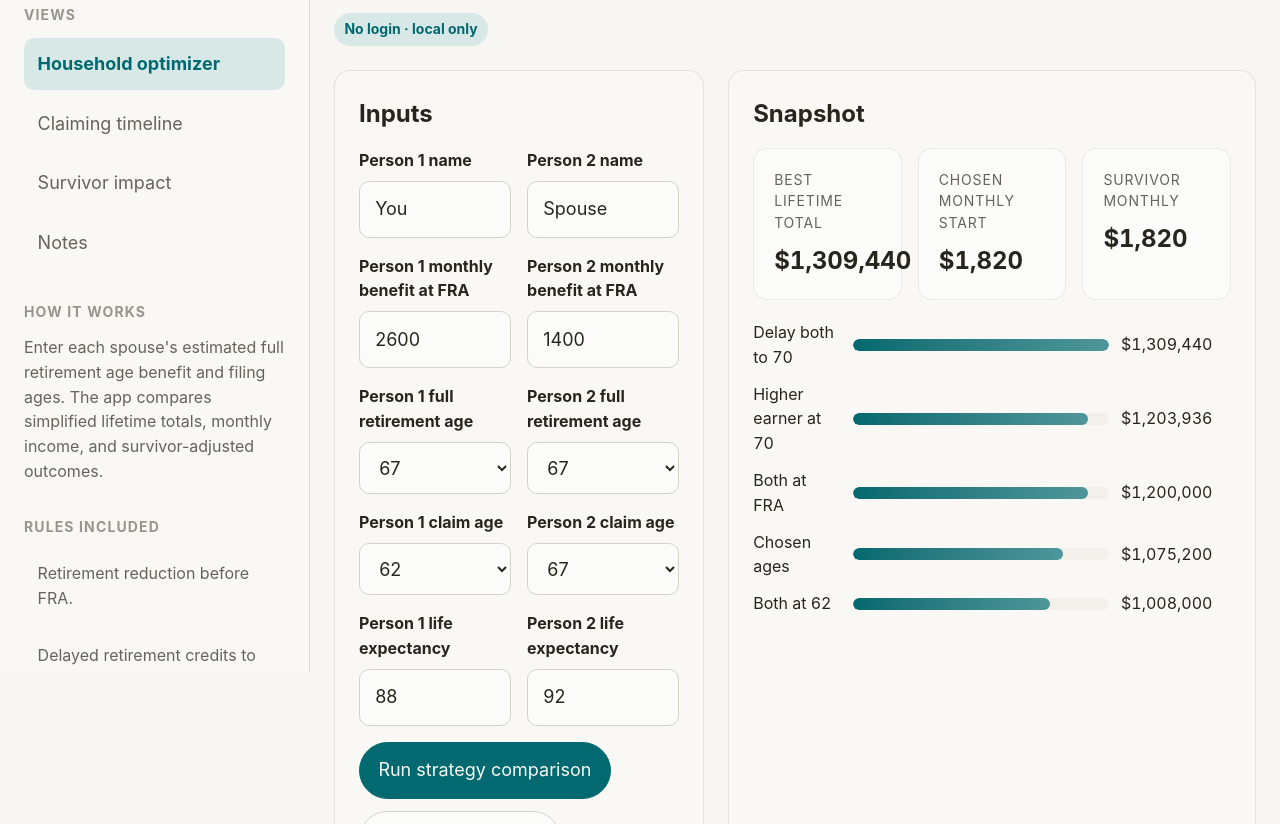
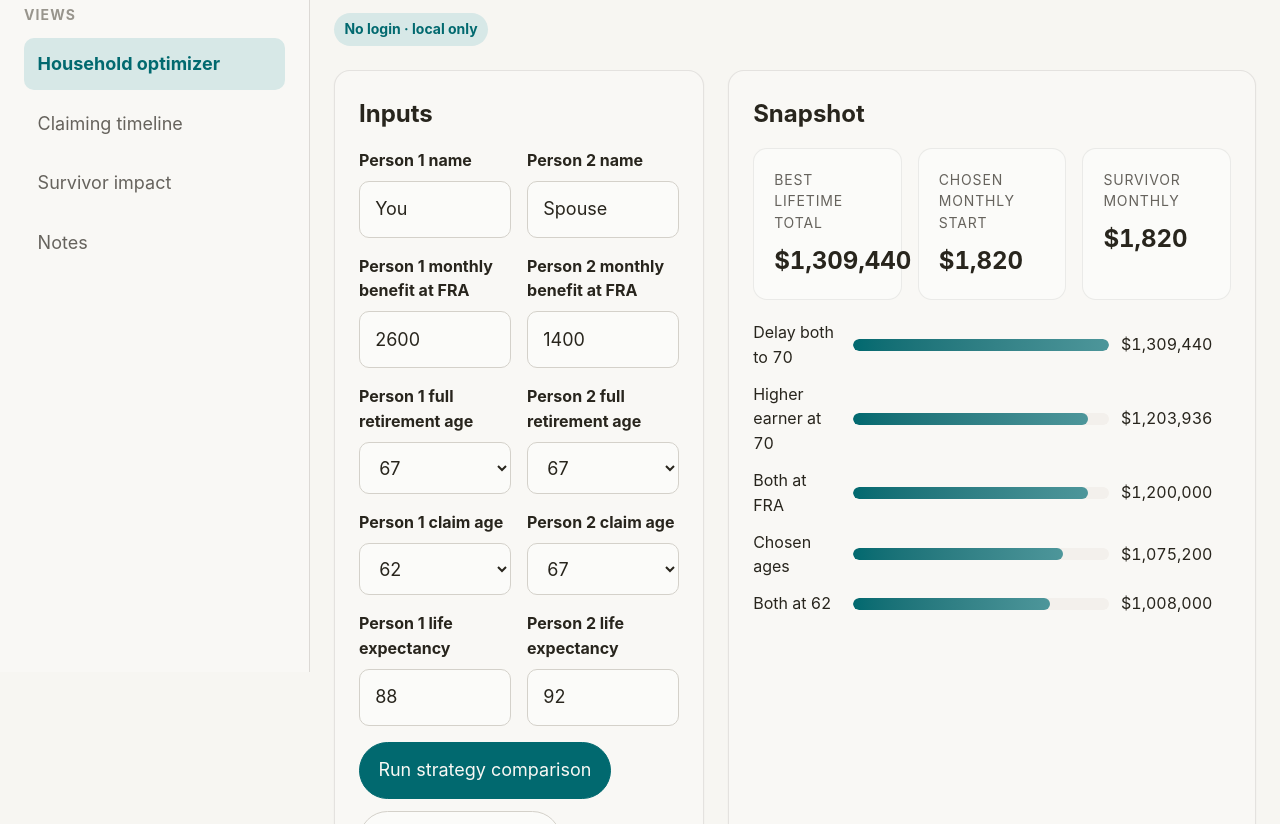
Before and after one commit to bgrecoafp/social-security-optimizer, a plain HTML site: page index.html in a window 1280 px wide. Shown: the part 128-952 px from the top of the page. Drawn offline with nearby package versions, Linux system fonts and the light colour scheme; a web font is replaced by a local one.

Commit message:
Remove How it works and Rules included sections from sidebar

```diff
--- a/index.html
+++ b/index.html
@@ -482,20 +482,7 @@
         </ul>
       </div>
 
-      <div class="sidebar-section">
-        <h2>How it works</h2>
-        <p class="small muted">Enter each spouse's estimated full retirement age benefit and filing ages. The app compares simplified lifetime totals, monthly income, and survivor-adjusted outcomes.</p>
-      </div>
 
-      <div class="sidebar-section">
-        <h2>Rules included</h2>
-        <ul class="small muted rules-list">
-          <li>Retirement reduction before FRA.</li>
-          <li>Delayed retirement credits to 70.</li>
-          <li>Spousal add-on estimate.</li>
-          <li>Survivor step-up estimate.</li>
-        </ul>
-      </div>
     </aside>
 
     <main class="main">
```
